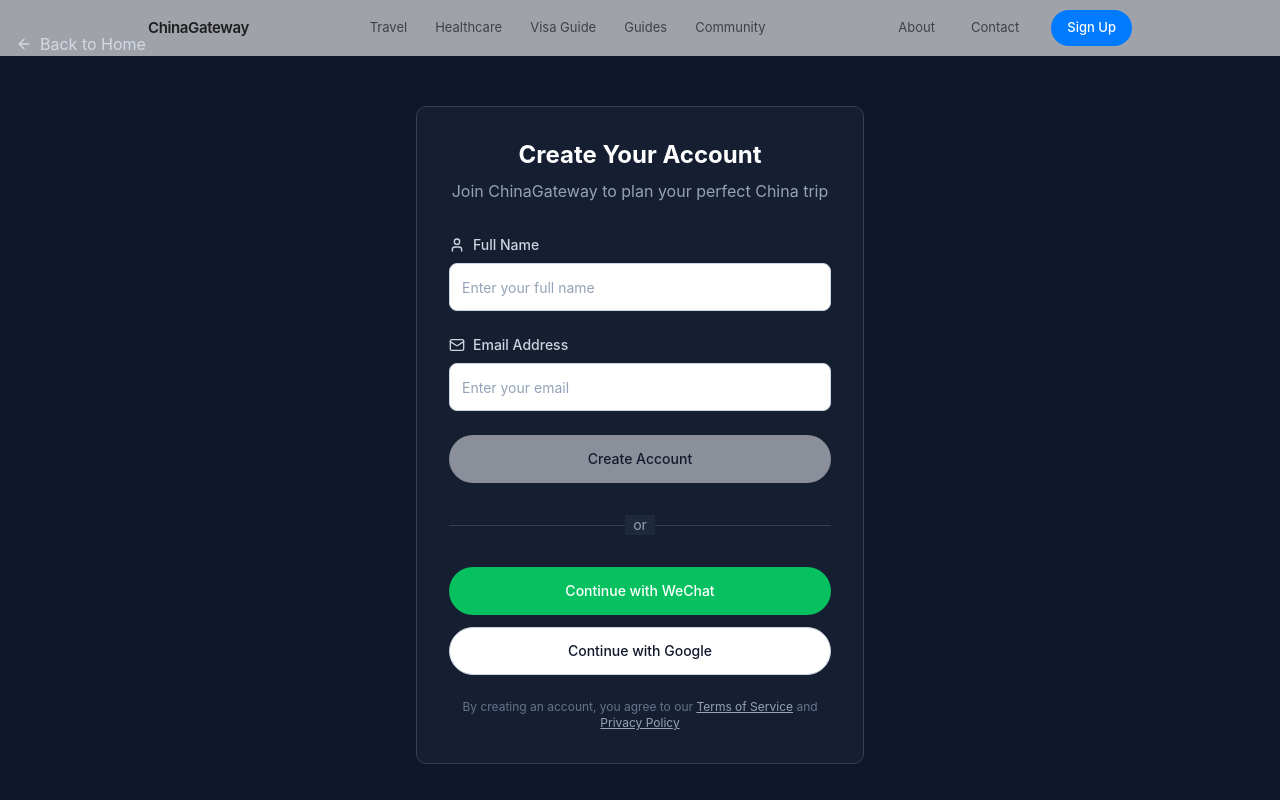
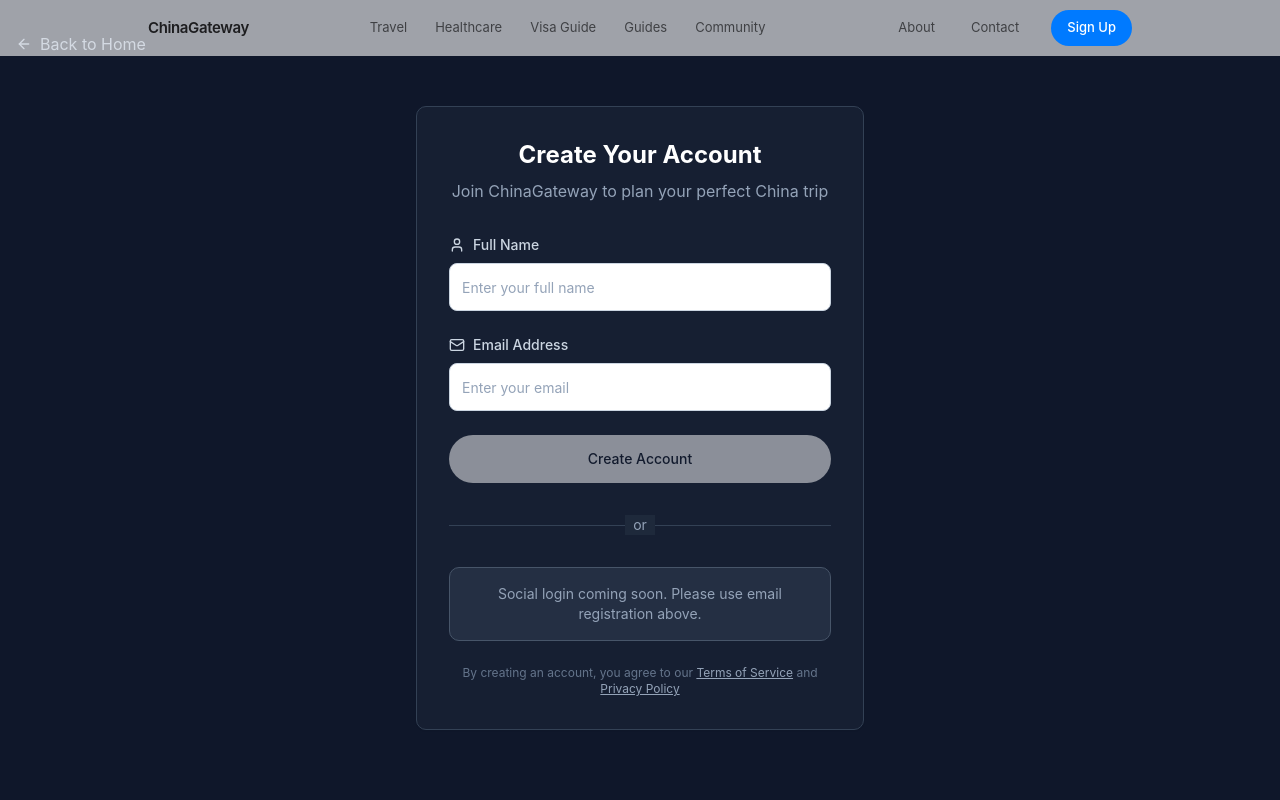
Before and after one commit to Claire123/chinagateway, a Next.js app: page /register in a window 1280 px wide. Shown: the top 800 px of the page. Built offline with nearby package versions, Linux system fonts and the light colour scheme.

Commit message:
Temporarily disable social login buttons until OAuth is configured

```diff
--- a/app/register/page.tsx
+++ b/app/register/page.tsx
@@ -156,13 +156,18 @@
               </div>
             </div>
 
-            {/* Social Login Options */}
+            {/* Social Login Options - Temporarily disabled until OAuth is configured */}
             <div className="space-y-3">
+              <div className="p-4 bg-slate-700/50 rounded-lg border border-slate-600">
+                <p className="text-sm text-slate-400 text-center">
+                  Social login coming soon. Please use email registration above.
+                </p>
+              </div>
+              {/*
               <Button
                 className="w-full h-12 bg-[#07C160] text-white hover:bg-[#06AD56] rounded-full"
                 onClick={() => {
                   setOauthLoading('wechat')
-                  // WeChat OAuth URL
                   const appId = process.env.NEXT_PUBLIC_WECHAT_APP_ID || ''
                   const redirectUri = encodeURIComponent(`${window.location.origin}/api/auth/wechat/callback`)
                   window.location.href = `https://open.weixin.qq.com/connect/qrconnect?appid=${appId}&redirect_uri=${redirectUri}&response_type=code&scope=snsapi_login&state=${callbackUrl}#wechat_redirect`
@@ -181,6 +186,7 @@
               >
                 {oauthLoading === 'google' ? 'Connecting...' : 'Continue with Google'}
               </Button>
+              */}
             </div>
 
             {/* Terms */}
```
Also changed, not shown: public/sw.js, 1 other file (tests, documents, lock files or other folders).
